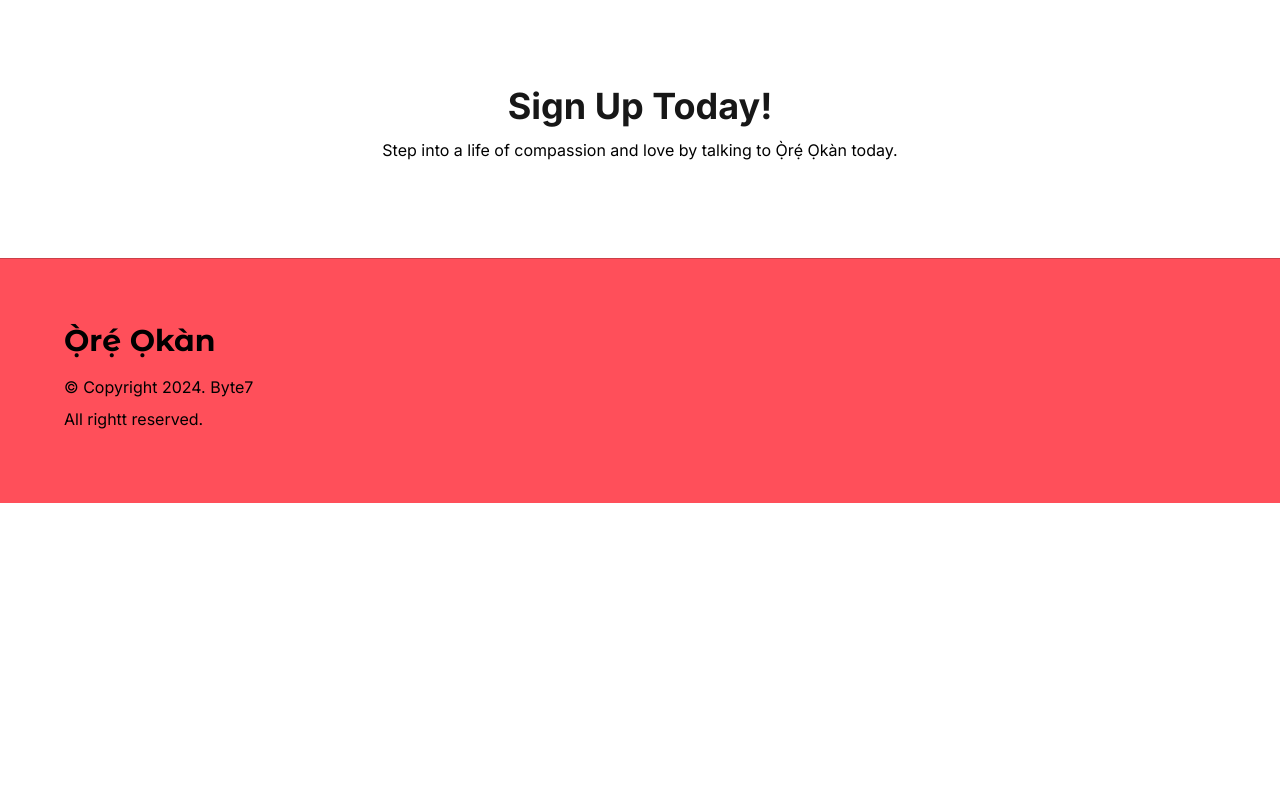
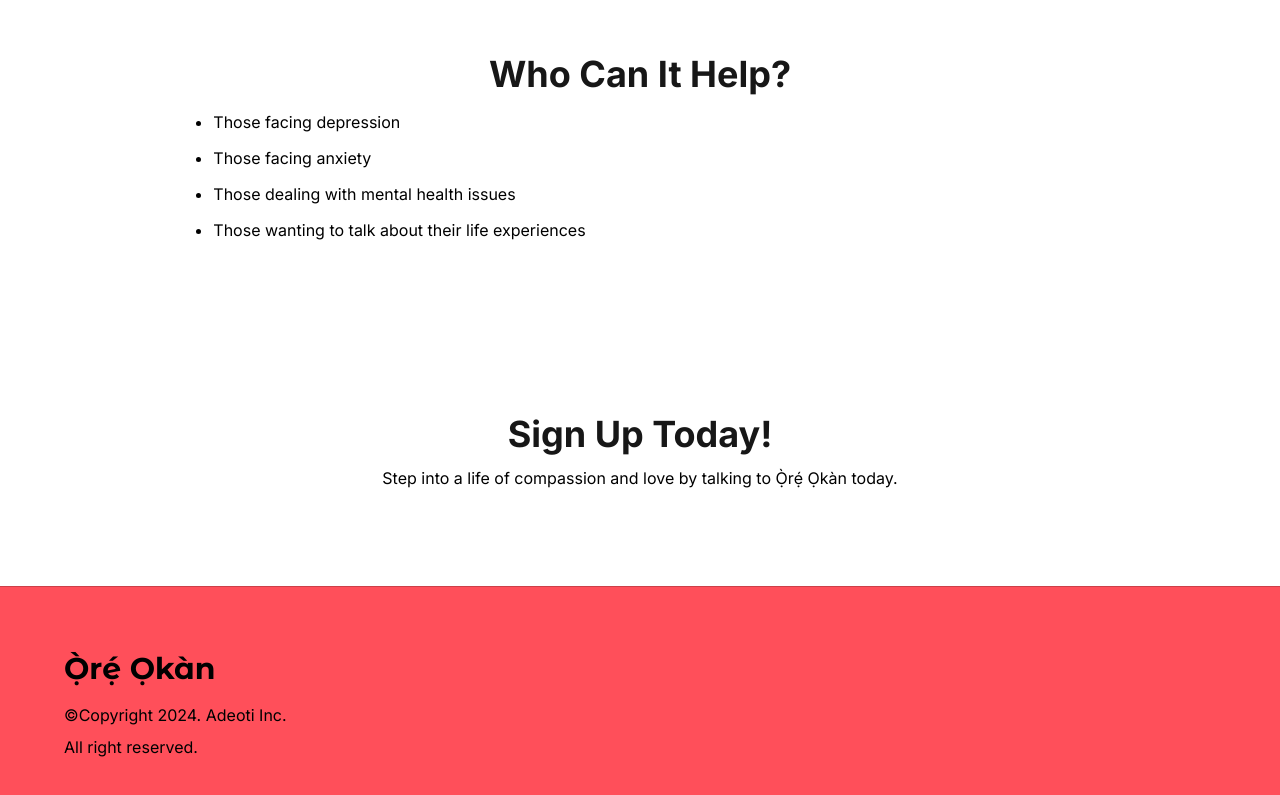
Before and after one commit to kryptcode/mchl-yor-chatbot, a Next.js app: page / in a window 1280 px wide. Shown: the part 1271-2066 px from the top of the page. Before the commit the page ends 1774 px from the top, so only its background shows below. Built offline with nearby package versions, Linux system fonts and the light colour scheme; no server answers; a web font is replaced by a local one.

Commit message:
"update"

```diff
--- a/src/app/api/chat/route.js
+++ b/src/app/api/chat/route.js
@@ -3,66 +3,66 @@ import fetch from 'node-fetch';
 
 const HF_API_TOKEN = process.env.HUGGING_FACE_API_TOKEN;
 
+// export async function POST(request) {
+//   const { message, language } = await request.json();
+
+//   const prompt = generatePrompt(message, language);
+
+//   try {
+//     console.log('Sending request to Hugging Face API...');
+//     const response = await fetch(
+//       "https://api-inference.huggingface.co/models/gpt2",
+//       {
+//         headers: {
+//           Authorization: `Bearer ${HF_API_TOKEN}`,
+//           'Content-Type': 'application/json',
+//         },
+//         method: "POST",
+//         body: JSON.stringify({ inputs: prompt }),
+//       }
+//     );
+
+//     console.log('Response status:', response.status);
+//     const responseText = await response.text();
+//     console.log('Response body:', responseText);
+
+//     if (!response.ok) {
+//       throw new Error(`HTTP error! status: ${response.status}`);
+//     }
+
+//     const result = JSON.parse(responseText);
+
+//     if (result[0] && result[0].generated_text) {
+//       return NextResponse.json({ result: result[0].generated_text.trim() });
+//     } else {
+//       console.log('Unexpected response format:', result);
+//       throw new Error('Unexpected response format');
+//     }
+//   } catch(error) {
+//     console.error('Error details:', error);
+//     return NextResponse.json({ error: 'An error occurred while processing your request.' }, { status: 500 });
+//   }
+// }
+
+// function generatePrompt(message, language) {
+//   const basePrompt = language === 'yoruba'
+//     ? "Ọ jẹ́ olùdámọ̀ràn ìlera ọpọlọ tí ó ń sọ̀rọ̀ ní èdè Yorùbá. Dáhùn sí ìbéèrè yìí:"
+//     : "You are a mental health counselor speaking in English. Respond to this query:";
+
+//   return `${basePrompt}\n\nHuman: ${message}\n\nAI:`;
+// }
+
 export async function POST(request) {
-  const { message, language } = await request.json();
+    const { message } = await request.json();
 
-  const prompt = generatePrompt(message, language);
+    const response = await fetch('http://localhost:8000/chat', {
+        method: 'POST',
+        headers: {
+            'Content-Type': 'application/json',
+        },
+        body: JSON.stringify({ message }),
+    });
 
-  try {
-    console.log('Sending request to Hugging Face API...');
-    const response = await fetch(
-      "https://api-inference.huggingface.co/models/facebook/blenderbot-400M-distill",
-      {
-        headers: {
-          Authorization: `Bearer ${HF_API_TOKEN}`,
-          'Content-Type': 'application/json',
-        },
-        method: "POST",
-        body: JSON.stringify({ inputs: prompt }),
-      }
-    );
-
-    console.log('Response status:', response.status);
-    const responseText = await response.text();
-    console.log('Response body:', responseText);
-
-    if (!response.ok) {
-      throw new Error(`HTTP error! status: ${response.status}`);
-    }
-
-    const result = JSON.parse(responseText);
-
-    if (result[0] && result[0].generated_text) {
-      return NextResponse.json({ result: result[0].generated_text.trim() });
-    } else {
-      console.log('Unexpected response format:', result);
-      throw new Error('Unexpected response format');
-    }
-  } catch(error) {
-    console.error('Error details:', error);
-    return NextResponse.json({ error: 'An error occurred while processing your request.' }, { status: 500 });
-  }
+    const data = await response.json();
+    return NextResponse.json(data);
 }
-
-function generatePrompt(message, language) {
-  const basePrompt = language === 'yoruba'
-    ? "Ọ jẹ́ olùdámọ̀ràn ìlera ọpọlọ tí ó ń sọ̀rọ̀ ní èdè Yorùbá. Dáhùn sí ìbéèrè yìí:"
-    : "You are a mental health counselor speaking in English. Respond to this query:";
-
-  return `${basePrompt}\n\nHuman: ${message}\n\nAI:`;
-}
-
-// export async function POST(request) {
-//     const { message } = await request.json();
-
-//     const response = await fetch('http://localhost:8000/chat', {
-//         method: 'POST',
-//         headers: {
-//             'Content-Type': 'application/json',
-//         },
-//         body: JSON.stringify({ message }),
-//     });
-
-//     const data = await response.json();
-//     return NextResponse.json(data);
-// }
--- a/src/app/page.tsx
+++ b/src/app/page.tsx
@@ -87,9 +87,43 @@ export default function Home() {
         </div>
       </div>
 
-      {/* TODO: Services */}
+      <div className="mx-auto w-[90%] lg:w-2/3 py-16">
+        <h3 className="text-center mb-4 text-4xl text-neutral-900 font-bold">
+          {
+            !isYoruba
+            ? 'Who Can It Help?'
+            : 'Àwọn Èyàn Wo Nìkan yóò Rànlọ́wọ́?'
+          }
+        </h3>
 
+        <ul className="">
+          <li className="mb-3 list-item list-disc">
+              {isYoruba
+                  ? "Àwọn tó n dojú kọ àwọn ìṣòro ìbànújẹ́"
+                  : "Those facing depression "
+              }
+          </li>
 
+          <li className="mb-3 list-item list-disc">
+          {isYoruba ? "Àwọn tó n dáníní àníyàn" : "Those facing anxiety"}
+          </li>
+
+          <li className="mb-3 list-item list-disc">
+          {isYoruba
+                  ? "Àwọn tó n dojúkọ ìṣòro ìdààmú ọkàn"
+                  : "Those dealing with mental health issues"}
+          </li>
+
+          <li className="mb-3 list-item list-disc">
+          {isYoruba
+                  ? "Àwọn tó fẹ́ ké bá a sọ̀rọ̀ nípa ìrírí ayé wọn"
+                  : "Those wanting to talk about their life experiences"}
+          </li>
+        </ul>
+        <div>
+
+        </div>
+      </div>
 
       <div className="mx-auto w-[90%] lg:w-2/3 text-center py-24 ">
         <h6 className="text-4xl text-center text-neutral-900 font-bold mb-3">
@@ -106,9 +140,9 @@ export default function Home() {
         <div className="w-[90%] mx-auto ">
           <h2 className="text-3xl font-montalt mb-4 font-bold">Ọ̀rẹ́ Ọkàn </h2>
           <p>
-            &copy; Copyright 2024. Byte7
+            &copy;Copyright 2024. Adeoti Inc.
           </p>
-          <p className="my-2">All rightt reserved.</p>
+          <p className="my-2">All right reserved.</p>
         </div>
       </footer>
       {/* <div className="flex flex-col-reverse lg:flex-row w-[90%] mx-auto lg:w-[70%] h-[80%]">
```
